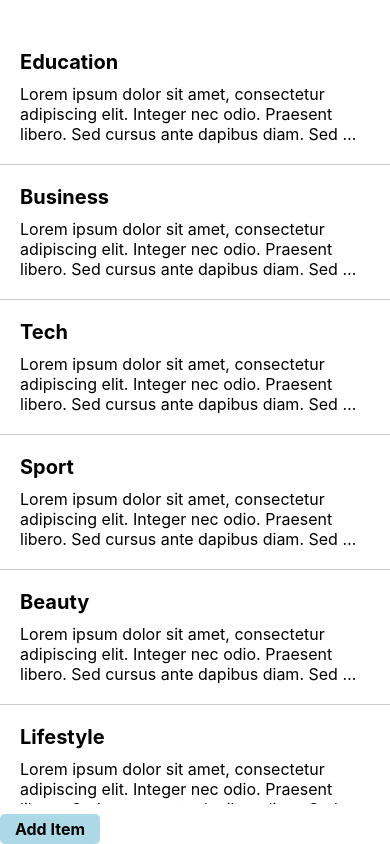
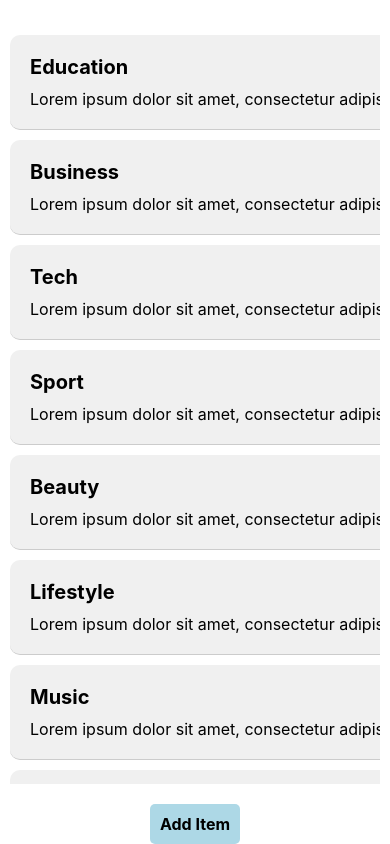
Before and after one commit to talk2dennis/my-anim, a React Native app: screen / in a window 390 px wide. Built offline with nearby package versions, Linux system fonts and the light colour scheme.

Commit message:
added gesture to the animated flatlist. Swipe left to delete on the title

```diff
--- a/App.js
+++ b/App.js
@@ -3,6 +3,7 @@ import { View, StyleSheet } from 'react-native';
 import AnimHight from './pages/AnimHight';
 import MovingBox from './pages/MovingBox';
 import AnimatedFlatlist from './pages/AnimatedFlatlist';
+import GestureFlatList from './pages/GestureFlatlist';
 
 
 const App = () => {
@@ -10,7 +11,7 @@ const App = () => {
     <View style={styles.container}>
       {/* <AnimHight />
       <MovingBox /> */}
-      <AnimatedFlatlist />
+      <GestureFlatList />
       <StatusBar style="auto" />
     </View>
   );
--- /dev/null
+++ b/pages/GestureFlatlist.js
@@ -0,0 +1,94 @@
+import React, { useRef, useState } from "react";
+import { Text, StyleSheet, FlatList, TouchableOpacity, ToastAndroid } from "react-native";
+import { GestureHandlerRootView } from 'react-native-gesture-handler';
+import Data from "../constant/Data";
+import SwipeableItem from "./SwipeableItem";
+
+const GestureFlatList = () => {
+    const [data, setData] = useState(Data);
+    const flatListRef = useRef(null);
+
+    const toast = (msg) => {
+        ToastAndroid.show(msg, ToastAndroid.LONG);
+    };
+
+    const removeItem = (id) => {
+        const removedData = data.find(item => item.id === id);
+        if (!removedData) return;
+
+        setData(prevData => prevData.filter(item => item.id !== id));
+
+        toast(`${removedData.title} [${id}] removed successfully`);
+    };
+
+    const addItem = () => {
+        const newId = Math.max(...data.map(item => item.id)) + 1;
+        const randomIndex = Math.floor(Math.random() * Data.length);
+        const newItem = {
+            id: newId,
+            title: Data[randomIndex].title,
+            body: Data[randomIndex].body,
+        };
+
+        setData(prevData => [newItem, ...prevData]);
+
+        toast(`${newItem.title} [${newItem.id}] added successfully`);
+    };
+
+    return (
+        <GestureHandlerRootView style={styles.container}>
+            <FlatList
+                data={data}
+                ref={flatListRef}
+                keyExtractor={item => item.id.toString()}
+                renderItem={({ item }) => (
+                    <SwipeableItem item={item} onRemove={removeItem} simultaneousHandlers={flatListRef} />
+                )}
+                contentContainerStyle={styles.flatListContainer} // Ensure list has enough height to scroll
+            />
+            <TouchableOpacity onPress={addItem} style={styles.buttonContainer}>
+                <Text style={styles.btn}>Add Item</Text>
+            </TouchableOpacity>
+        </GestureHandlerRootView>
+    );
+};
+
+
+
+const styles = StyleSheet.create({
+    container: {
+        flex: 1,
+        backgroundColor: '#fff',
+        marginTop: 30,
+        paddingHorizontal: 10,
+    },
+    item: {
+        padding: 20,
+        borderBottomWidth: 1,
+        borderBottomColor: '#ccc',
+        backgroundColor: "#f0f0f0",
+        borderRadius: 10,
+        marginVertical: 5,
+    },
+    title: {
+        fontSize: 20,
+        fontWeight: 'bold',
+    },
+    body: {
+        fontSize: 16,
+        marginTop: 10,
+    },
+    buttonContainer: {
+        alignItems: 'center',
+        marginTop: 20,
+    },
+    btn: {
+        backgroundColor: 'lightblue',
+        padding: 10,
+        borderRadius: 5,
+        fontWeight: 'bold',
+        fontSize: 16,
+    }
+});
+
+export default GestureFlatList;
--- /dev/null
+++ b/pages/SwipeableItem.js
@@ -0,0 +1,98 @@
+import React from 'react';
+import { View, Text, Pressable, StyleSheet } from 'react-native';
+import Animated, { runOnJS, Layout, FadeIn, FadeOut, useSharedValue, useAnimatedStyle, withTiming, withSpring } from 'react-native-reanimated';
+import { Gesture, GestureDetector } from 'react-native-gesture-handler';
+
+const SwipeableItem = ({ item, onRemove, simultaneousHandlers }) => {
+    const translateX = useSharedValue(0);
+
+    const swipeGesture = Gesture.Pan()
+        .onUpdate((event) => {
+            translateX.value = event.translationX;
+        })
+        .onEnd(() => {
+            if (translateX.value < -80) {
+                translateX.value = withTiming(-200, { duration: 300 });
+                runOnJS(onRemove)(item.id);
+            } else {
+                translateX.value = withSpring(0);
+            }
+        });
+
+    // Background color animation
+    const animatedBackgroundStyle = useAnimatedStyle(() => {
+        return {
+            backgroundColor: translateX.value < 0
+                ? "rgba(255, 0, 0, 0.6)"  // Red when swiping left
+                : translateX.value > 0
+                    ? "rgba(0, 255, 0, 0.6)"  // Green when swiping right
+                    : "transparent",
+        };
+    });
+
+    // Item movement animation
+    const animatedStyle = useAnimatedStyle(() => ({
+        transform: [{ translateX: translateX.value }],
+    }));
+
+    return (
+        <View style={styles.swipeContainer}>
+            {/* Background animation */}
+            <Animated.View style={[styles.background, animatedBackgroundStyle]} />
+
+            <Animated.View
+                style={[styles.item, animatedStyle]}
+                layout={Layout.springify()}
+                entering={FadeIn.springify()}
+                exiting={FadeOut.springify()}
+            >
+                <GestureDetector gesture={swipeGesture}>
+                    <Pressable onPress={() => onRemove(item.id)}>
+                        <Text style={styles.title}>{item.title}</Text>
+                    </Pressable>
+                </GestureDetector>
+                <Text numberOfLines={3} style={styles.body}>{item.body}</Text>
+            </Animated.View>
+
+        </View>
+    );
+};
+
+const styles = StyleSheet.create({
+    swipeContainer: {
+        flexDirection: 'row',
+        alignItems: 'center',
+    },
+    background: {
+        borderRadius: 10,
+    },
+    item: {
+        padding: 20,
+        borderBottomWidth: 1,
+        borderBottomColor: '#ccc',
+        backgroundColor: "#f0f0f0",
+        borderRadius: 10,
+        marginVertical: 5,
+    },
+    title: {
+        fontSize: 20,
+        fontWeight: 'bold',
+    },
+    body: {
+        fontSize: 16,
+        marginTop: 10,
+    },
+    buttonContainer: {
+        alignItems: 'center',
+        marginTop: 20,
+    },
+    btn: {
+        backgroundColor: 'lightblue',
+        padding: 10,
+        borderRadius: 5,
+        fontWeight: 'bold',
+        fontSize: 16,
+    }
+});
+
+export default SwipeableItem;
```
